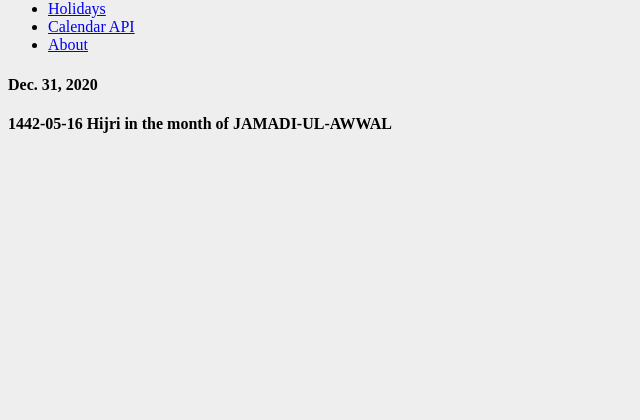
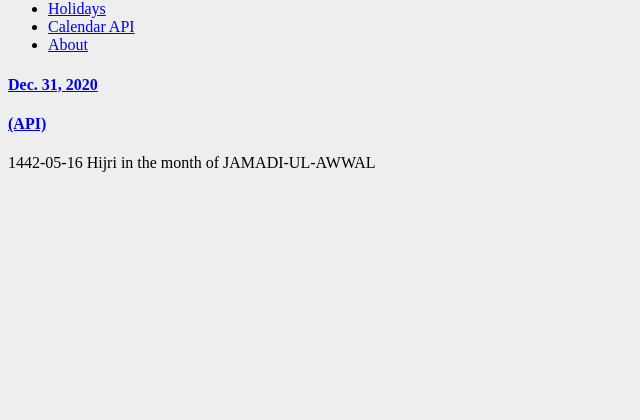
Before and after one commit to bilgrami/hijri-calendar, a Django app: page /calendar_detail/2020-12-31/ in a window 1280 px wide. Shown: the part 150-570 px from the top of the page, without its empty margins (0-640 px from the left). Run offline with Django 3.2, Linux system fonts and the light colour scheme; data comes from the database, SQL or seed files in the repository; data that the repository does not hold is empty; parts of the project's set-up code (start-up, migrations or seed data) failed here and were passed over; some libraries are stand-ins or nearby versions.

Commit message:
- added api url to holiday list and holiday detail page - set api link target to open in a "new window"

```diff
--- a/project/hijri_calendar_project/hijri_calendar_app/models.py
+++ b/project/hijri_calendar_project/hijri_calendar_app/models.py
@@ -190,3 +190,6 @@
         # return reverse('calendar:calendar_detail_url',
         #                args=[{self.date_value}, ])
         return f"/calendar_detail/{self.date_value}"
+
+    def get_api_url(self):
+        return f"/api/v1/calendar/{self.date_value}"
--- a/project/hijri_calendar_project/hijri_calendar_app/templates/hijri_calendar_app/calendar_detail.html
+++ b/project/hijri_calendar_project/hijri_calendar_app/templates/hijri_calendar_app/calendar_detail.html
@@ -13,21 +13,28 @@
 
 {% block content %}
 <div class="divider"></div>
+
 <div class="section row">
   <div class="col s4">
 
-    <h4>{{data.date_value}}</h4>
-
+    <h4>
+      <a href="{{ data.get_absolute_url }}">
+        {{ data.date_value }}
+      </a></h4>
+  </div>
+  <div class="col s4">
   </div>
 
-  <div class="col s8">
-
-    <h4>{{data.hijri_date_value}} Hijri in the month of {{data.hijri_month_name}}</h4>
-
+  <div class="col s4">
+    <h4><a target="_blank" href="{{ data.get_api_url }}">(API)</a></h4>
   </div>
-
 </div>
 
+<p class="flow-text">
+  <h7>{{data.hijri_date_value}} Hijri in the month of {{data.hijri_month_name}}</h7>
+
+
+</p>
 <div class="divider"></div>
 {% for holiday in data.holiday_list.all %}
 
@@ -40,10 +47,10 @@
 </p>
 
 <h6>
- Cultural Origin
+  Cultural Origin
 </h6>
 <p>
-  -  {{ holiday.origin |default_if_none:" - unknown origin - " }}
+  - {{ holiday.origin |default_if_none:" - unknown origin - " }}
 
 </p>
 
--- a/project/hijri_calendar_project/hijri_calendar_app/templates/hijri_calendar_app/holiday.html
+++ b/project/hijri_calendar_project/hijri_calendar_app/templates/hijri_calendar_app/holiday.html
@@ -27,6 +27,7 @@
       <th>Date</th>
       <th>Hijri Date</th>
       <th>Holiday Name</th>
+      <th></th>
     </tr>
   </thead>
   <tbody>
@@ -43,6 +44,11 @@
 
 
       </td>
+      <td>
+          <a target="_blank" href="{{ data.get_api_url }}">
+              api
+            </a>
+     </td>
     </tr>
     {% endfor %}
   </tbody>
--- a/project/hijri_calendar_project/hijri_calendar_app/templates/partials/nav-bar.html
+++ b/project/hijri_calendar_project/hijri_calendar_app/templates/partials/nav-bar.html
@@ -11,7 +11,7 @@
       </li>
 
       <li>
-        <a href="/api/v1/calendar">Calendar API</a>
+        <a target="_blank" href="/api/v1/calendar">Calendar API</a>
 
       </li>
       <li>
```
